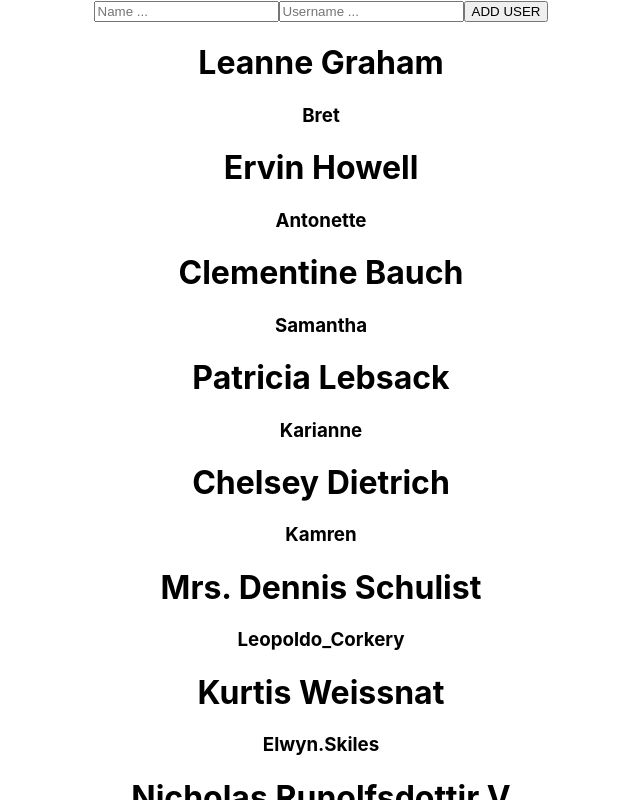
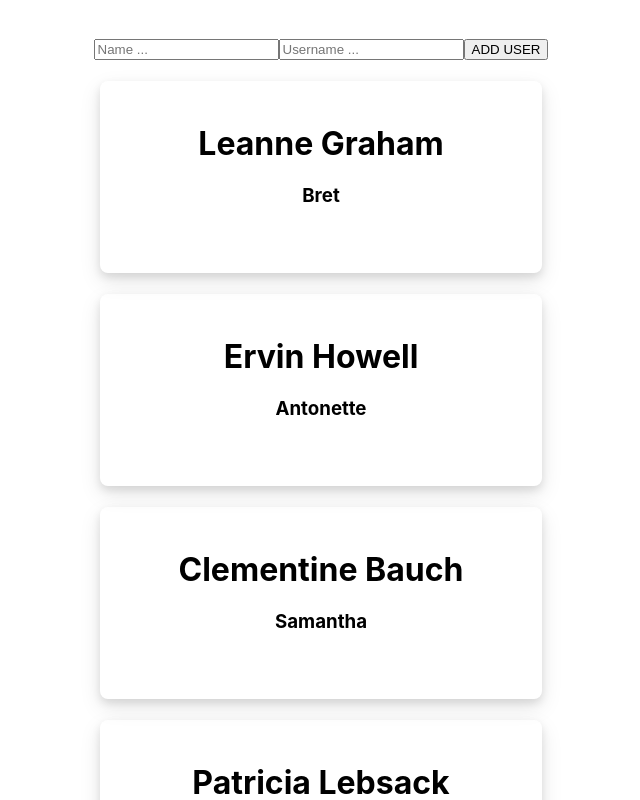
Before and after one commit to AlexanderPolzhofer/react_redux, a React (Create React App) app: page / in a window 1280 px wide. Shown: the top 800 px of the page, without its empty margins (319-959 px from the left). Built offline with nearby package versions, Linux system fonts and the light colour scheme.

Commit message:
adding styles to DisplayUser component

```diff
--- a/src/components/App.styles.js
+++ b/src/components/App.styles.js
@@ -1,5 +1,20 @@
 import styled from 'styled-components';
 
 export const AppContainer = styled.div`
+margin: 3% auto;
+display: flex;
+justify-content: center;
+align-items: center;
+flex-direction: column;
 text-align: center;
 `;
+
+export const DisplayUsersDiv = styled.div`
+width: 400px;
+height: 150px;
+padding: 21px;
+margin: 21px;
+border-radius: 8px;
+box-shadow: 0 4px 8px 0 rgba(0,0,0,0.1), 0 8px 21px 0 rgba(0,0,0,0.1);
+text-align: center;
+`;
--- a/src/components/display-users/DisplayUsers.js
+++ b/src/components/display-users/DisplayUsers.js
@@ -1,17 +1,22 @@
 import React from 'react';
+
+import { DisplayUsersDiv } from '../App.styles';
 
 function DisplayUser({ ...props }) {
     const { userList } = props;
 
     return (
         <div>
-            {userList.map(user => {
-                return <div key={user.id}>
+            {userList.map(user => (
+                < DisplayUsersDiv key={user.id} >
                     <h1 >{user.name}</h1>
                     <h3>{user.username}</h3>
-                </div>
-            })}
-        </div>
+                </DisplayUsersDiv>
+            ))}
+        </div >
+
+
+
     );
 }
 
```
